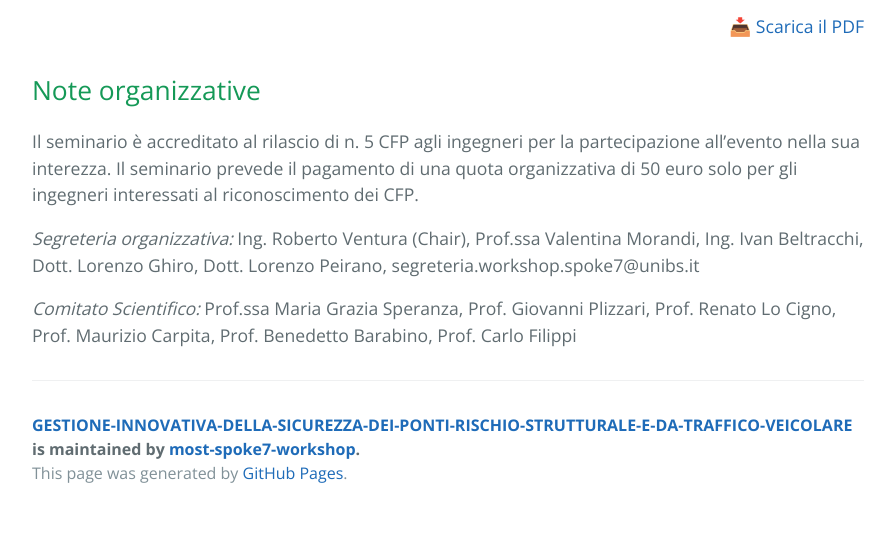
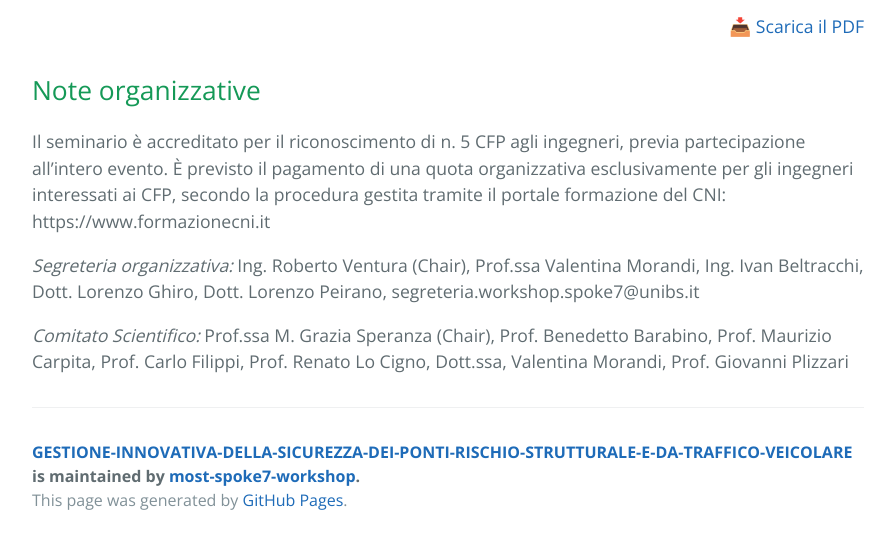
Before and after one commit to most-spoke7-workshop/GESTIONE-INNOVATIVA-DELLA-SICUREZZA-DEI-PONTI-RISCHIO-STRUTTURALE-E-DA-TRAFFICO-VEICOLARE, a Jekyll site: the page built from index.md, in a window 1280 px wide and 900 px high, scrolled down 2287 px, cut to the strip 356-900 px from the top of the window. Shown: the whole strip, without its empty margins (192-1087 px from the left). Built offline with Jekyll 4.4.1, drawn with Linux system fonts in a browser that asks for light colours; before the commit the page ends 3160 px from its top, so only the background shows below that.

Commit message:
Update index.md

```diff
--- a/index.md
+++ b/index.md
@@ -108,8 +108,10 @@ Intervengono:
 
 ## Note organizzative
 
-Il seminario è accreditato al rilascio di n. 5 CFP agli ingegneri per la partecipazione all’evento nella sua interezza. Il seminario prevede il pagamento di una quota organizzativa di 50 euro solo per gli ingegneri interessati al riconoscimento dei CFP.
+Il seminario è accreditato per il riconoscimento di n. 5 CFP agli ingegneri, previa partecipazione all’intero evento.
+È previsto il pagamento di una quota organizzativa esclusivamente per gli ingegneri interessati ai CFP, secondo la
+procedura gestita tramite il portale formazione del CNI: https://www.formazionecni.it
 
 *Segreteria organizzativa:* Ing. Roberto Ventura (Chair), Prof.ssa Valentina Morandi, Ing. Ivan Beltracchi, Dott. Lorenzo Ghiro, Dott. Lorenzo Peirano, segreteria.workshop.spoke7@unibs.it
 
-*Comitato Scientifico:* Prof.ssa Maria Grazia Speranza, Prof. Giovanni Plizzari, Prof. Renato Lo Cigno, Prof. Maurizio Carpita, Prof. Benedetto Barabino, Prof. Carlo Filippi
+*Comitato Scientifico:* Prof.ssa M. Grazia Speranza (Chair), Prof. Benedetto Barabino, Prof. Maurizio Carpita, Prof. Carlo Filippi, Prof. Renato Lo Cigno, Dott.ssa, Valentina Morandi, Prof. Giovanni Plizzari
```
